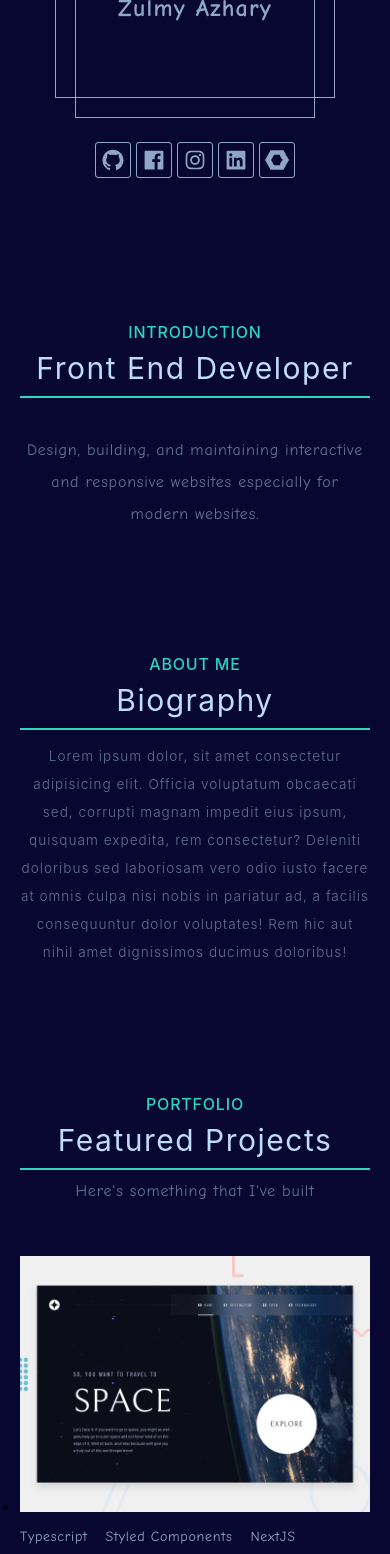
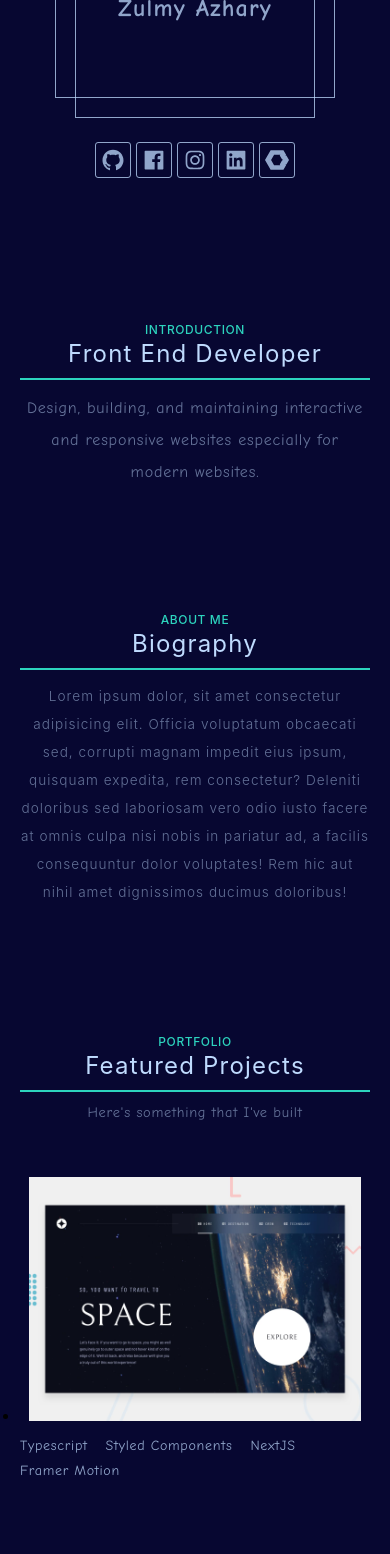
Before and after one commit to zulmy-azhary/portfolio-v1, a Next.js app: page / in a window 390 px wide. Shown: the part 432-1986 px from the top of the page. Built offline with nearby package versions, Linux system fonts and the light colour scheme.

Commit message:
Resize fonts for all breakpoints

```diff
--- a/src/components/Footer.tsx
+++ b/src/components/Footer.tsx
@@ -3,9 +3,14 @@ import { FaHeart } from "react-icons/fa";
 import styled from "styled-components";
 
 const Credit = styled.p`
-  font-size: 0.95rem;
+  font-family: var(--comicNeue);
+  font-size: 0.875rem;
   color: rgb(var(--blue) / 0.75);
-  transition-duration: 500ms;
+  transition: color .5s;
+
+  @media (min-width: ${(props) => props.theme.breakpoints.laptop}) {
+    font-size: 0.9rem;
+  }
 `;
 
 const Author = styled(Credit)`
@@ -13,7 +18,7 @@ const Author = styled(Credit)`
 `;
 
 const Wrapper = styled.footer`
-  transition-duration: 500ms;
+  transition: border-color .5s;
   position: relative;
   border-top-width: 1px;
   border-top-style: solid;
--- a/src/components/HomeSection.tsx
+++ b/src/components/HomeSection.tsx
@@ -28,28 +28,22 @@ const Description = styled.p`
   line-height: 2;
   font-weight: 500;
   transition-duration: 300ms;
-  margin: 1.5rem 0 1.75rem;
+  margin-bottom: 1.75rem;
 
   &:hover {
     color: var(--teal);
   }
 
-  @media (min-width: ${(props) => props.theme.breakpoints.tablet}) {
+  @media (min-width: ${(props) => props.theme.breakpoints.laptop}) {
     font-size: 1.25rem;
-    line-height: 1.75rem;
+    line-height: 2rem;
+    margin: 1.5rem 0 3rem;
   }
 
-  @media (min-width: ${(props) => props.theme.breakpoints.laptop}) {
+  @media (min-width: ${(props) => props.theme.breakpoints.laptopL}) {
     font-size: 1.5rem;
     line-height: 2.25rem;
-    margin-bottom: 3rem;
   }
-`;
-
-const TextName = styled.p`
-  color: rgb(var(--blue));
-  font-family: var(--cookie);
-  font-size: 3rem;
 `;
 
 const Home: React.FC = () => {
@@ -61,7 +55,6 @@ const Home: React.FC = () => {
         Design, building, and maintaining interactive and responsive websites especially for modern
         websites.
       </Description>
-      {/* <TextName>Zulmy Azhary</TextName> */}
     </Container>
   );
 };
--- a/src/components/Profile.tsx
+++ b/src/components/Profile.tsx
@@ -73,7 +73,7 @@ const ProfileSubText = styled.p`
   transition-duration: 300ms;
 
   @media (min-width: ${(props) => props.theme.breakpoints.laptopL}) {
-    font-size: 1.125rem;
+    font-size: 1rem;
   }
 `;
 
@@ -81,7 +81,7 @@ const ProfileMainText = styled(ProfileSubText)`
   font-weight: 600;
 
   @media (min-width: ${(props) => props.theme.breakpoints.laptopL}) {
-    font-size: 1.5rem;
+    font-size: 1.25rem;
   }
 `;
 
@@ -207,7 +207,7 @@ const Profile: React.FC = () => {
       <Wrapper
         as={motion.div}
         initial={{ opacity: 0, y: 50 }}
-        whileInView={{ opacity: 1, y: 0 }}
+        animate={{ opacity: 1, y: 0 }}
         transition={{ ease: "easeInOut", duration: 0.6, delay: 0.3 }}
       >
         <Image src={"/assets/profile-pic.jpg"} alt="Profile" />
--- a/src/components/ProjectItem.tsx
+++ b/src/components/ProjectItem.tsx
@@ -12,7 +12,7 @@ const ContentWrapper = styled.div`
   grid-area: 1 / 1 / -1 / 7;
   display: none;
 
-  @media (min-width: ${(props) => props.theme.breakpoints.laptopL}) {
+  @media (min-width: ${(props) => props.theme.breakpoints.tablet}) {
     display: block;
   }
 `;
@@ -86,16 +86,17 @@ const Header = styled.h2`
 const ProjectDescription = styled(Text)`
   color: rgb(var(--blue) / 0.75);
   transition-duration: 300ms;
-  font-size: 0.9rem;
+  font-size: 0.8rem;
   text-align: justify;
 `;
 
 const ProjectCard = styled(Card)`
   flex-direction: column;
   margin-top: 2rem;
-  padding: 1rem 2rem;
+  padding: 1.5rem;
   min-height: 18.25rem;
   row-gap: 2rem;
+  justify-content: space-between;
 
   &:hover {
     ${ProjectDescription} {
@@ -107,10 +108,10 @@ const ProjectCard = styled(Card)`
 const Item = styled.a`
   color: rgb(var(--blue));
   font-size: 1.5rem;
-  transition-duration: 300ms;
   line-height: 0;
 
   &:hover * {
+    transition: color .3s;
     cursor: pointer;
     color: var(--teal);
   }
@@ -118,8 +119,22 @@ const Item = styled.a`
 
 const Image = styled.img`
   width: 100%;
-  max-width: none;
   user-select: none;
+  object-fit: contain;
+  height: 15.25rem;
+
+  @media (min-width: ${props => props.theme.breakpoints.tablet}) {
+    height: 29.25rem;
+  }
+
+  @media (min-width: ${props => props.theme.breakpoints.laptop}) {
+    height: 27rem;
+  }
+
+  @media (min-width: ${props => props.theme.breakpoints.laptopL}) {
+    height: 19rem;
+  }
+
 `;
 
 const TechList = styled.li`
--- a/src/components/TechIcon.tsx
+++ b/src/components/TechIcon.tsx
@@ -16,13 +16,11 @@ const Wrapper = styled.div`
 const IconCard = styled(Card)`
   grid-column: span 4 / span 4;
   grid-row: span 1 / span 1;
-  height: 6rem;
   cursor: pointer;
-  padding: 0;
 
   /* The icons */
   svg {
-    scale: 0.6;
+    transform: scale(0.5);
   }
   &:hover * {
     cursor: pointer;
@@ -31,20 +29,18 @@ const IconCard = styled(Card)`
 
   @media (min-width: ${(props) => props.theme.breakpoints.tablet}) {
     grid-column: span 3 / span 3;
-    height: 8rem;
-
-    svg {
-      scale: 0.7;
-    }
   }
 
   @media (min-width: ${(props) => props.theme.breakpoints.laptopL}) {
     grid-column: span 2 / span 2;
-    height: 7.5rem;
   }
 
   @media (min-width: ${(props) => props.theme.breakpoints.desktop}) {
     height: 12rem;
+
+    svg {
+      transform: scale(1);
+    }
   }
 `;
 
--- a/src/components/TechTabList.tsx
+++ b/src/components/TechTabList.tsx
@@ -17,10 +17,7 @@ const Button = styled.button<{ isSelected: boolean }>`
   padding: 0.5rem 1.25rem;
   border-radius: 2px;
   flex-grow: 1;
-
-  @media (min-width: ${(props) => props.theme.breakpoints.laptop}) {
-    font-size: 0.875rem;
-  }
+  font-size: 0.75rem;
 
   ${({ isSelected }) =>
     isSelected
--- a/src/styles/SharedComponents.ts
+++ b/src/styles/SharedComponents.ts
@@ -6,11 +6,6 @@ export const Container = styled.section<{ isVisible?: boolean }>`
   height: fit-content;
   max-height: max-content;
   padding: 4rem 0;
-  /* visibility: ${(props) => (props.isVisible ? "visible" : "hidden")};
-  opacity: ${(props) => (props.isVisible ? 1 : 0)};
-  transform: ${(props) => (props.isVisible ? "none" : "translateY(5%)")};
-  transition: opacity 0.6s ease-in-out, transform 0.6s ease-in-out;
-  transition-delay: 0.2s; */
 
   @media (min-width: ${(props) => props.theme.breakpoints.tablet}) {
     text-align: left;
@@ -41,9 +36,9 @@ export const Card = styled.div`
 
 export const Heading = styled.h1`
   position: relative;
-  margin: 0.5rem 0 1.5rem;
-  font-size: 1.875rem /* 30px */;
-  line-height: 2.25rem /* 36px */;
+  margin-top: 0.125rem;
+  margin-bottom: 1.5rem;
+  font-size: 1.5rem /* 30px */;
   font-weight: 400;
 
   &:after {
@@ -56,12 +51,11 @@ export const Heading = styled.h1`
     height: 2px;
   }
 
-  @media (min-width: ${(props) => props.theme.breakpoints.tablet}) {
+  @media (min-width: ${(props) => props.theme.breakpoints.laptop}) {
     font-size: 2rem /* 48px */;
     line-height: 1;
-  }
+    margin-top: 0.5rem;
 
-  @media (min-width: ${(props) => props.theme.breakpoints.laptop}) {
     &:after {
       width: 8rem /* 128px */;
     }
@@ -71,11 +65,16 @@ export const Heading = styled.h1`
 export const SubHeading = styled.h2`
   text-transform: uppercase;
   font-weight: 500;
-  font-size: 1rem;
+  font-size: 0.75rem;
+
+  @media (min-width: ${(props) => props.theme.breakpoints.laptop}) {
+    font-size: 1rem;
+  }
 `;
 
 export const Description = styled.p`
   font-family: var(--comicNeue);
+  font-size: 0.9rem;
   color: rgb(var(--blue) / 0.5);
   font-weight: 500;
   text-align: center;
@@ -83,12 +82,12 @@ export const Description = styled.p`
 
   @media (min-width: ${(props) => props.theme.breakpoints.tablet}) {
     text-align: right;
-    font-size: 1.125rem /* 18px */;
-    line-height: 1.75rem /* 28px */;
+    font-size: 1rem /* 18px */;
   }
 
   @media (min-width: ${(props) => props.theme.breakpoints.laptop}) {
     text-align: left;
+    font-size: 1.125rem;
   }
 `;
 
```
